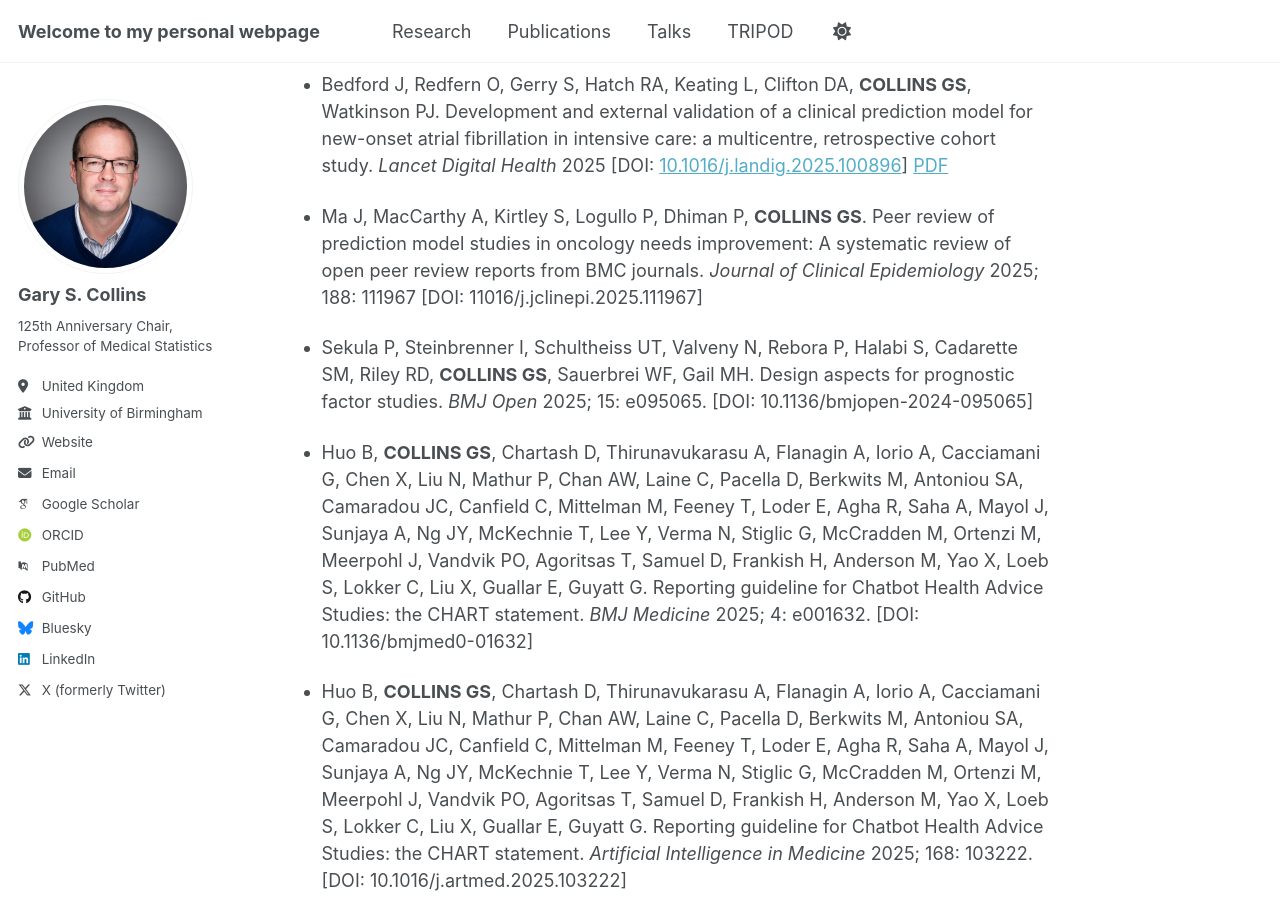
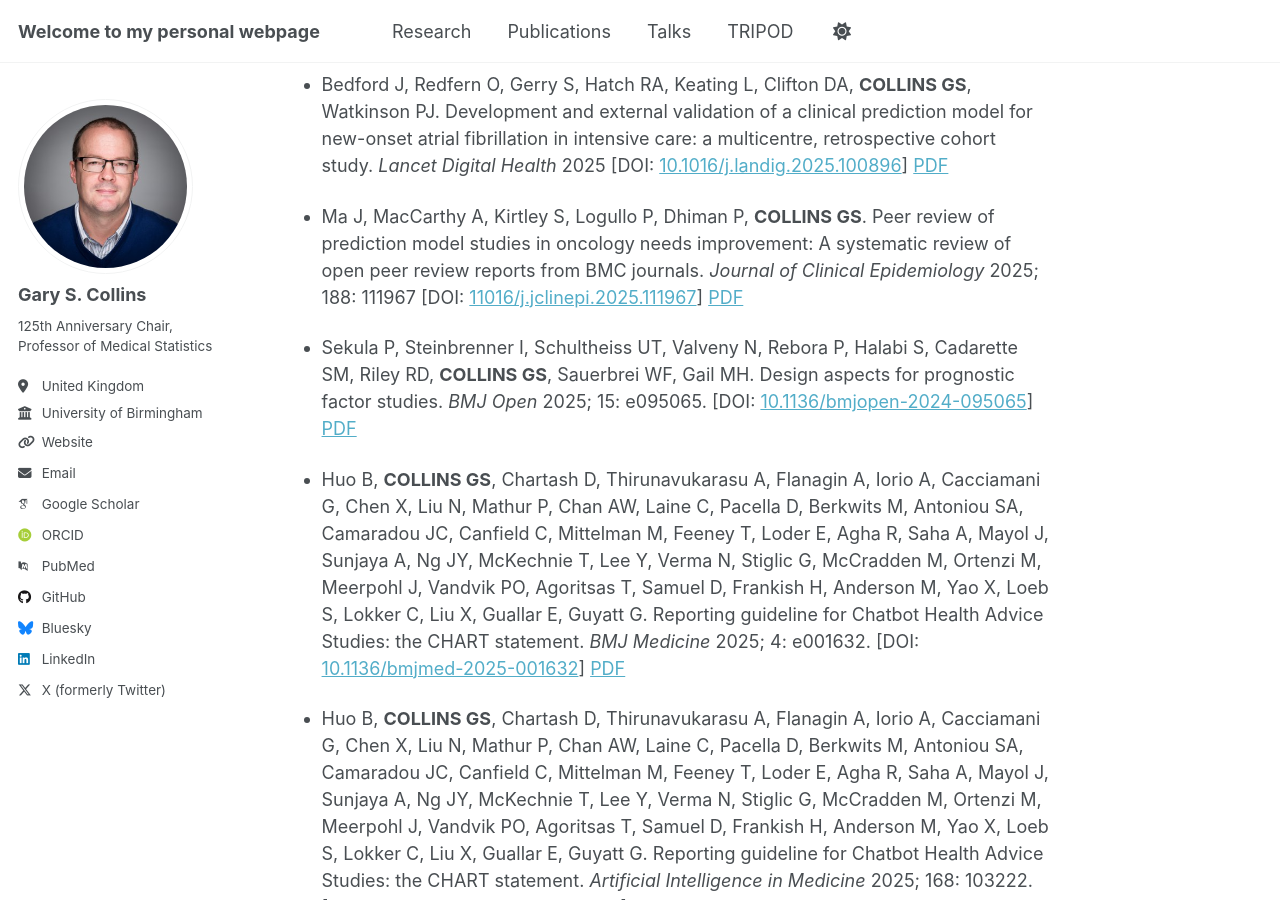
Before and after one commit to gscollins1973/gscollins1973.github.io, a Jekyll site: the page built from _pages/publications.html, in a window 1280 px wide and 900 px high, scrolled down 991 px. Built offline with Jekyll 4.4.1, drawn with Linux system fonts in a browser that asks for light colours; some web fonts are replaced; a script that is not in the unit is left out.

Commit message:
Update publications.html

```diff
--- a/_pages/publications.html
+++ b/_pages/publications.html
@@ -14,9 +14,9 @@ See my <a href="https://scholar.google.co.uk/citations?hl=en&tzom=-60&user=cVKF8
 <li><p>Zhang X, Ferry J, Hewson DW, <strong>COLLINS GS</strong>, Wiles MD, Zhao Y, Martindale APL, Tomaschek M, Bowness JS, GRAITE-USRA Working Group. Guidance for reporting artificial intelligence technology evaluations in ultrasound scanning for regional anaesthesia (GRAITE-USRA): an international multidisciplinary consensus reporting framework. <i>Anaesthesia</i> 2025 [DOI: <a href="https://associationofanaesthetists-publications.onlinelibrary.wiley.com/doi/full/10.1111/anae.16733">10.1111/anae.16733</a>] <a href="https://associationofanaesthetists-publications.onlinelibrary.wiley.com/doi/epdf/10.1111/anae.16733">PDF</a> </p></li>
 <li><p>Sounderajah V, Guni A, Liu X, <strong>COLLINS GS</strong>, Karthikesalingam A, Markar SR, Golub RM, Denniston AK, Shetty S, Moher D, Bossuyt PM, Darzi A, Ashrafian H, on behalf of the STARD-AI Steering Committee and Consensus Group. The STARD-AI statement: a reporting guideline for artificial intelligence centred diagnostic test accuracy studies. <i>Nature Medicine</i> 2025; 31: 3283–3289.[DOI: <a href="https://www.nature.com/articles/s41591-025-03953-8">10.1038/s41591-025-03953-8</a>] <a href="https://www.nature.com/articles/s41591-025-03953-8.pdf">PDF</a> </p></li>
 <li><p>Bedford J, Redfern O, Gerry S, Hatch RA, Keating L, Clifton DA, <strong>COLLINS GS</strong>, Watkinson PJ. Development and external validation of a clinical prediction model for new-onset atrial fibrillation in intensive care: a multicentre, retrospective cohort study. <i>Lancet Digital Health</i> 2025 [DOI: <a href="https://www.thelancet.com/journals/landig/article/PIIS2589-7500(25)00078-0/fulltext">10.1016/j.landig.2025.100896</a>] <a href="https://www.thelancet.com/action/showPdf?pii=S2589-7500%2825%2900078-0">PDF</a> </p></li>
-<li><p>Ma J, MacCarthy A, Kirtley S, Logullo P, Dhiman P, <strong>COLLINS GS</strong>. Peer review of prediction model studies in oncology needs improvement: A systematic review of open peer review reports from BMC journals. <i>Journal of Clinical Epidemiology</i> 2025; 188: 111967 [DOI: 11016/j.jclinepi.2025.111967]</p></li>
-<li><p>Sekula P, Steinbrenner I, Schultheiss UT, Valveny N, Rebora P, Halabi S, Cadarette SM, Riley RD, <strong>COLLINS GS</strong>, Sauerbrei WF, Gail MH. Design aspects for prognostic factor studies. <i>BMJ Open</i> 2025; 15: e095065. [DOI: 10.1136/bmjopen-2024-095065]</p></li>
-<li><p>Huo B, <strong>COLLINS GS</strong>, Chartash D, Thirunavukarasu A, Flanagin A, Iorio A, Cacciamani G, Chen X, Liu N, Mathur P, Chan AW, Laine C, Pacella D, Berkwits M, Antoniou SA, Camaradou JC, Canfield C, Mittelman M, Feeney T, Loder E, Agha R, Saha A, Mayol J, Sunjaya A, Ng JY, McKechnie T, Lee Y, Verma N, Stiglic G, McCradden M, Ortenzi M, Meerpohl J, Vandvik PO, Agoritsas T, Samuel D, Frankish H, Anderson M, Yao X, Loeb S, Lokker C, Liu X, Guallar E, Guyatt G. Reporting guideline for Chatbot Health Advice Studies: the CHART statement. <i>BMJ Medicine</i> 2025; 4: e001632. [DOI: 10.1136/bmjmed0-01632]</p></li>
+<li><p>Ma J, MacCarthy A, Kirtley S, Logullo P, Dhiman P, <strong>COLLINS GS</strong>. Peer review of prediction model studies in oncology needs improvement: A systematic review of open peer review reports from BMC journals. <i>Journal of Clinical Epidemiology</i> 2025; 188: 111967 [DOI: <a href="https://www.sciencedirect.com/science/article/pii/S0895435625003002">11016/j.jclinepi.2025.111967</a>] <a href="https://www.sciencedirect.com/science/article/pii/S0895435625003002/pdfft?md5=0ecde7f0ebb2bf9f147257a2bcf9a1bf&pid=1-s2.0-S0895435625003002-main.pdf">PDF</a> </p></li>
+<li><p>Sekula P, Steinbrenner I, Schultheiss UT, Valveny N, Rebora P, Halabi S, Cadarette SM, Riley RD, <strong>COLLINS GS</strong>, Sauerbrei WF, Gail MH. Design aspects for prognostic factor studies. <i>BMJ Open</i> 2025; 15: e095065. [DOI: <a href="https://bmjopen.bmj.com/content/15/8/e095065">10.1136/bmjopen-2024-095065</a>] <a href="https://bmjopen.bmj.com/content/bmjopen/15/8/e095065.full.pdf">PDF</a> </p></li>
+<li><p>Huo B, <strong>COLLINS GS</strong>, Chartash D, Thirunavukarasu A, Flanagin A, Iorio A, Cacciamani G, Chen X, Liu N, Mathur P, Chan AW, Laine C, Pacella D, Berkwits M, Antoniou SA, Camaradou JC, Canfield C, Mittelman M, Feeney T, Loder E, Agha R, Saha A, Mayol J, Sunjaya A, Ng JY, McKechnie T, Lee Y, Verma N, Stiglic G, McCradden M, Ortenzi M, Meerpohl J, Vandvik PO, Agoritsas T, Samuel D, Frankish H, Anderson M, Yao X, Loeb S, Lokker C, Liu X, Guallar E, Guyatt G. Reporting guideline for Chatbot Health Advice Studies: the CHART statement. <i>BMJ Medicine</i> 2025; 4: e001632. [DOI: <a href="https://bmjmedicine.bmj.com/content/4/1/e001632">10.1136/bmjmed-2025-001632</a>] <a href="https://bmjmedicine.bmj.com/content/bmjmed/4/1/e001632.full.pdf">PDF</a> </p></li>
 <li><p>Huo B, <strong>COLLINS GS</strong>, Chartash D, Thirunavukarasu A, Flanagin A, Iorio A, Cacciamani G, Chen X, Liu N, Mathur P, Chan AW, Laine C, Pacella D, Berkwits M, Antoniou SA, Camaradou JC, Canfield C, Mittelman M, Feeney T, Loder E, Agha R, Saha A, Mayol J, Sunjaya A, Ng JY, McKechnie T, Lee Y, Verma N, Stiglic G, McCradden M, Ortenzi M, Meerpohl J, Vandvik PO, Agoritsas T, Samuel D, Frankish H, Anderson M, Yao X, Loeb S, Lokker C, Liu X, Guallar E, Guyatt G. Reporting guideline for Chatbot Health Advice Studies: the CHART statement. <i>Artificial Intelligence in Medicine</i> 2025; 168: 103222. [DOI: 10.1016/j.artmed.2025.103222]</p></li>
 <li><p>Huo B, <strong>COLLINS GS</strong>, Chartash D, Thirunavukarasu A, Flanagin A, Iorio A, Cacciamani G, Chen X, Liu N, Mathur P, Chan AW, Laine C, Pacella D, Berkwits M, Antoniou SA, Camaradou JC, Canfield C, Mittelman M, Feeney T, Loder E, Agha R, Saha A, Mayol J, Sunjaya A, Ng JY, McKechnie T, Lee Y, Verma N, Stiglic G, McCradden M, Ortenzi M, Meerpohl J, Vandvik PO, Agoritsas T, Samuel D, Frankish H, Anderson M, Yao X, Loeb S, Lokker C, Liu X, Guallar E, Guyatt G. Reporting guideline for Chatbot Health Advice Studies: the CHART statement. <i>Annals of Family Medicine</i> 2025. [DOI: 10.1370/afm.250386]</p></li>
 <li><p>Huo B, <strong>COLLINS GS</strong>, Chartash D, Thirunavukarasu A, Flanagin A, Iorio A, Cacciamani G, Chen X, Liu N, Mathur P, Chan AW, Laine C, Pacella D, Berkwits M, Antoniou SA, Camaradou JC, Canfield C, Mittelman M, Feeney T, Loder E, Agha R, Saha A, Mayol J, Sunjaya A, Ng JY, McKechnie T, Lee Y, Verma N, Stiglic G, McCradden M, Ortenzi M, Meerpohl J, Vandvik PO, Agoritsas T, Samuel D, Frankish H, Anderson M, Yao X, Loeb S, Lokker C, Liu X, Guallar E, Guyatt G. Reporting guideline for Chatbot Health Advice Studies: the CHART statement. <i>British Journal of Surgery</i> 2025; 112: znaf142. [DOI: 10.1093/bjs.znaf142].</p></li>
```
